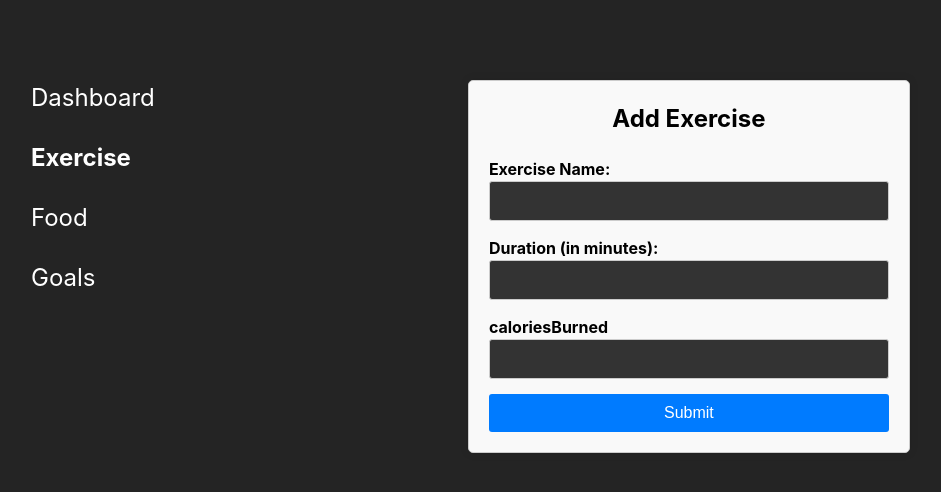
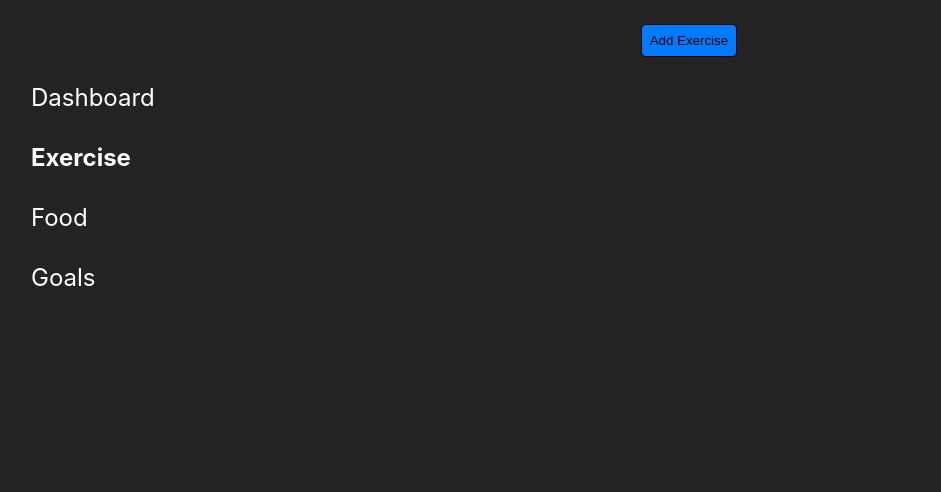
Before and after one commit to Kesharvani/pulse-fit, a React (Vite) app: page /exercise in a window 1280 px wide. Shown: the top 492 px of the page, without its empty margins (33-974 px from the left). Built offline with nearby package versions, Linux system fonts and the light colour scheme.

Commit message:
feat:added delete action creator and model for ui

```diff
--- a/package.json
+++ b/package.json
@@ -12,6 +12,8 @@
   "dependencies": {
     "react": "^18.2.0",
     "react-dom": "^18.2.0",
+    "react-icons": "^4.11.0",
+    "react-modal": "^3.16.1",
     "react-redux": "^8.1.3",
     "react-router-dom": "^6.16.0",
     "redux": "^4.2.1",
--- a/src/pages/exercise/ExerciseTracking.css
+++ b/src/pages/exercise/ExerciseTracking.css
@@ -8,8 +8,9 @@
     box-shadow: 0 0 10px rgba(0, 0, 0, 0.1);
     background-color: #f9f9f9;
 }
+
 .container>h2{
-    color: black;
+    color: white;
     text-align: center;
     margin-top: 0px;
 }
@@ -27,7 +28,7 @@ form {
 
 label {
     font-weight: bold;
-    color: black;
+    color: white;
 }
 
 input[type="text"],
@@ -37,7 +38,7 @@ input[type="number"] {
     border: 1px solid #ccc;
     border-radius: 3px;
     font-size: 16px;
-    background-color: #333; /* Dark background for text inputs */
+    background-color: #565656; /* Dark background for text inputs */
     color: white; /* Text color for text inputs */
 }
 
@@ -56,3 +57,47 @@ button[type="submit"] {
 button[type="submit"]:hover {
     background-color: #0056b3;
 }
+
+.close_icon{
+    color: white;
+    right: 1rem;
+    position: absolute;
+    cursor: pointer;
+}
+.exercise_modal{
+    background-color: #007bff;
+    padding: 0.5rem;
+    border-radius: 0.3rem;
+    border: 1px solid black;
+}
+.exercise_modal:hover{
+   background-color: #0056b3;
+   cursor: pointer;
+}
+.exercise_container{
+    display: flex;
+    flex-direction: column;
+    gap: 2rem;
+    align-items: center;
+    width: 100%;
+}
+.exercise_card_container{
+    display: flex;
+    gap: 3rem;
+    justify-content: center;
+    flex-wrap: wrap;
+    width: 100%;
+}
+
+.exercise_card{
+    width: 300px;
+    height: 240px;
+    border: 1px solid white;
+    display: flex;
+    flex-direction: column;
+    align-items: center;
+    border-radius: 0.4rem;
+    box-shadow: 0 0 10px rgba(0, 0, 0, 0.1);
+    background-color: #f9f9f9;
+    color: black;
+}
--- a/src/pages/exercise/ExerciseTracking.jsx
+++ b/src/pages/exercise/ExerciseTracking.jsx
@@ -1,9 +1,13 @@
 import "./ExerciseTracking.css";
 import React, { useState } from "react";
 import { postExerciseActionCreator } from "../redux/actions/action";
-import { useDispatch } from "react-redux";
+import { useDispatch, useSelector } from "react-redux";
+import Modal from "react-modal";
+import { AiOutlineClose } from "react-icons/ai";
 export default function ExerciseTracking() {
   const dispatch = useDispatch();
+  const exercise = useSelector((state) => state.exercise);
+  const [modalIsOpen, setIsOpen] = useState(false);
   const [exerciseFormObject, setExerciseFormObject] = useState({
     exerciseName: "",
     duration: "",
@@ -16,6 +20,31 @@ export default function ExerciseTracking() {
     setExerciseFormObject((prev) => ({ ...prev, [name]: value }));
   };
 
+  const customStyles = {
+    content: {
+      top: "50%",
+      left: "50%",
+      right: "auto",
+      bottom: "auto",
+      marginRight: "-50%",
+      transform: "translate(-50%, -50%)",
+      backgroundColor: "#242424",
+    },
+  };
+
+  function openModal() {
+    setIsOpen(true);
+  }
+
+  function afterOpenModal() {
+    // references are now sync'd and can be accessed.
+    subtitle.style.color = "#f00";
+  }
+
+  function closeModal() {
+    setIsOpen(false);
+  }
+
   // on form submit
   const exerciseSubmitHandler = (e) => {
     e.preventDefault();
@@ -25,10 +54,27 @@ export default function ExerciseTracking() {
       duration: "",
       caloriesBurned: "",
     });
+    closeModal();
   };
-
   return (
-    <div className="container">
+    <div className="exercise_container">
+      <div>
+        <button onClick={openModal} className="exercise_modal">
+          Add Exercise
+        </button>
+        <Modal
+          isOpen={modalIsOpen}
+          onAfterOpen={afterOpenModal}
+          onRequestClose={closeModal}
+          style={customStyles}
+          contentLabel="Exercise Modal"
+        >
+          <AiOutlineClose
+            size={32}
+            className="close_icon"
+            onClick={closeModal}
+          />
+          <div className="container" style={{ backgroundColor: "#242424" }}>
             <h2>Add Exercise</h2>
             <form onSubmit={exerciseSubmitHandler}>
               <div className="form-group">
@@ -67,5 +113,20 @@ export default function ExerciseTracking() {
               <button type="submit">Submit</button>
             </form>
           </div>
+        </Modal>
+      </div>
+      <div className="exercise_card_container">
+        {exercise?.map((exercise) => {
+          return (
+            <div className="exercise_card">
+              <div className="heading">
+                <h3>Exercise</h3>
+              </div>
+              <div></div>
+            </div>
+          );
+        })}
+      </div>
+    </div>
   );
 }
--- a/src/pages/food/FoodTracking.css
+++ b/src/pages/food/FoodTracking.css
@@ -24,7 +24,7 @@ form {
 
 label {
     font-weight: bold;
-    color: black;
+    color: white;
 }
 
 input[type="text"],
--- a/src/pages/goal/GoalTracking.css
+++ b/src/pages/goal/GoalTracking.css
@@ -24,6 +24,7 @@ form {
 
 label {
     font-weight: bold;
+    color: white;
 }
 
 input[type="text"],
--- a/src/pages/redux/actions/action.js
+++ b/src/pages/redux/actions/action.js
@@ -96,3 +96,63 @@ export const postExerciseActionCreator = (exerciseData) => async (dispatch) => {
     console.error("Error while feeding food data:", error);
   }
 };
+
+export const deleteExerciseActionCreator = (exerciseId) => async (dispatch) => {
+  try {
+    const feedExerciseData = await fetch(
+      `https://assignment17fitnesstracker.allahabad.repl.co/api/exercises/${exerciseId}`,
+      {
+        method: "DELETE",
+        headers: {
+          "Content-Type": "application/json",
+        },
+      }
+    );
+    const feedExerciseDataObject = await feedExerciseData.json();
+
+    dispatch({
+      type: "REMOVE_EXERCISE",
+      payload: feedExerciseDataObject.exercise,
+    });
+  } catch (error) {
+    console.error("Error while feeding food data:", error);
+  }
+};
+
+export const deleteGoalActionCreator = (goalId) => async (dispatch) => {
+  try {
+    const feedGoalData = await fetch(
+      `https://assignment17fitnesstracker.allahabad.repl.co/api/goals/${goalId}`,
+      {
+        method: "DELETE",
+        headers: {
+          "Content-Type": "application/json",
+        },
+      }
+    );
+    const feedGoalDataObject = await feedGoalData.json();
+
+    dispatch({ type: "REMOVE_GOAL", payload: feedGoalDataObject.goal });
+  } catch (error) {
+    console.error("Error while feeding food data:", error);
+  }
+};
+
+export const deleteFoodActionCreator = (foodId) => async (dispatch) => {
+  try {
+    const feedFoodData = await fetch(
+      `https://assignment17fitnesstracker.allahabad.repl.co/api/food/${foodId}`,
+      {
+        method: "DELETE",
+        headers: {
+          "Content-Type": "application/json",
+        },
+      }
+    );
+    const feedFoodDataObject = await feedFoodData.json();
+
+    dispatch({ type: "REMOVE_FOOD", payload: feedFoodDataObject.food });
+  } catch (error) {
+    console.error("Error while feeding food data:", error);
+  }
+};
```
Also changed, not shown: 1 other file (tests, documents, lock files or other folders). Lines whose indentation alone changed are shown as unchanged.
